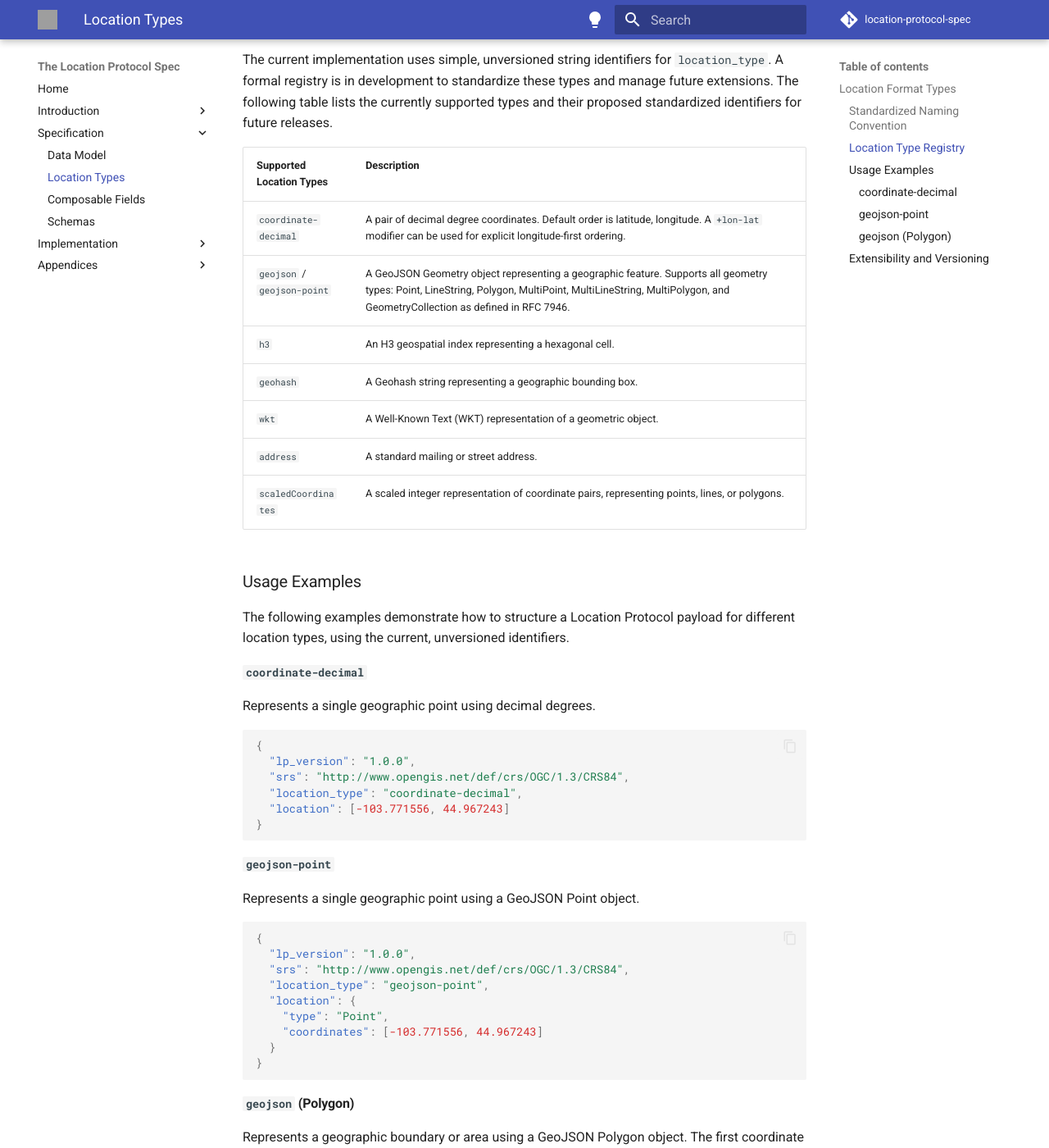
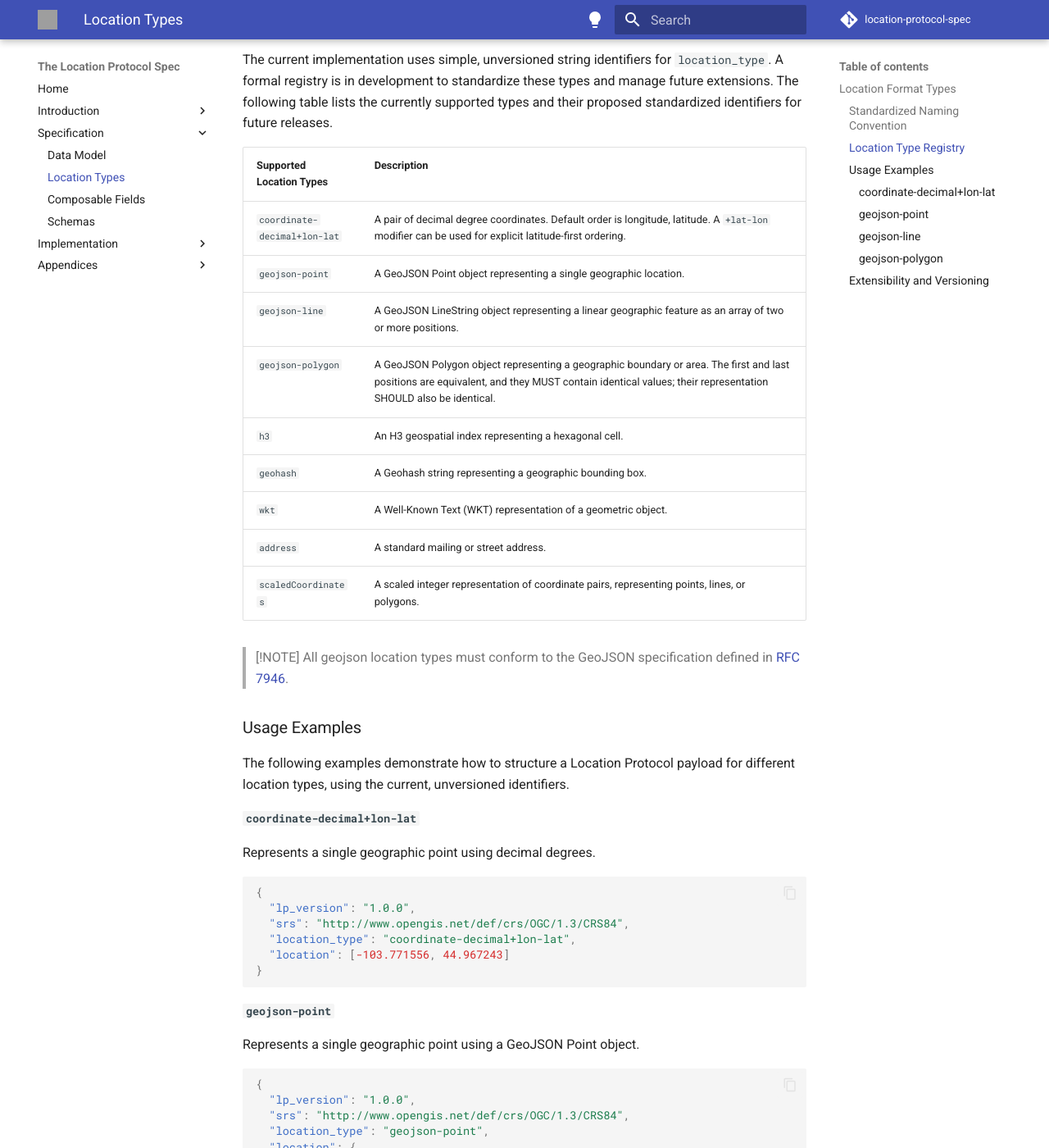
Before and after one commit to DecentralizedGeo/location-protocol-spec, an MkDocs documentation site: the page built from docs/spec-page/specification/location-types.md, in a window 1280 px wide and 1400 px high, scrolled down 958 px. Shown: the whole window at 82% size. Built offline with MkDocs 1.6.1 and Material for MkDocs 9.7.7, drawn with Linux system fonts in a browser that asks for light colours; comment, search, counter and statistics services are not loaded; some of the changed text lies outside the part shown; grey boxes are pictures that could not be loaded.

Commit message:
Refines location type specification
Standardizes coordinate-decimal ordering to longitude-first by default and renames the type for explicit clarity.

Breaks down generic GeoJSON type into distinct `geojson-point`, `geojson-line`, and `geojson-polygon` types. This provides more specific definitions, aligns better with the GeoJSON specification (RFC 7946), and includes new usage examples to enhance understanding.

````diff
--- a/docs/spec-page/specification/location-types.md
+++ b/docs/spec-page/specification/location-types.md
@@ -14,7 +14,7 @@ The recommended pattern is:
 - **Namespace**: A prefix indicating the origin and stability of the type.
   - `lp`: Reserved for core types officially maintained and guaranteed by the Location Protocol.
   - `community`: Used for experimental or specialized types submitted by the community for broader use.
-- **Type**: A descriptive, lowercase string identifying the data format (e.g., `coordinate-decimal`, `geojson-point`).
+- **Type**: A descriptive, lowercase string identifying the data format (e.g., `coordinate-decimal+lon-lat`, `geojson-point`).
 - **v<major>**: A major version number, prefixed with `v`, to denote the revision of the type's specification. This is incremented only for backward-incompatible changes.
 
 ### Location Type Registry
@@ -23,19 +23,23 @@ The current implementation uses simple, unversioned string identifiers for `loca
 
 | Supported Location Types    | Description                                                                                                                                          |
 | :-------------------------- | :--------------------------------------------------------------------------------------------------------------------------------------------------- |
-| `coordinate-decimal`        | A pair of decimal degree coordinates. Default order is latitude, longitude. A `+lon-lat` modifier can be used for explicit longitude-first ordering. |
-| `geojson` / `geojson-point` | A GeoJSON Geometry object representing a geographic feature. Supports all geometry types: Point, LineString, Polygon, MultiPoint, MultiLineString, MultiPolygon, and GeometryCollection as defined in RFC 7946. |
+| `coordinate-decimal+lon-lat`        | A pair of decimal degree coordinates. Default order is longitude, latitude. A `+lat-lon` modifier can be used for explicit latitude-first ordering. |
+| `geojson-point`           | A GeoJSON Point object representing a single geographic location.                                                                                   |
+| `geojson-line`            | A GeoJSON LineString object representing a linear geographic feature as an array of two or more positions.                                                                                 |
+| `geojson-polygon`         | A GeoJSON Polygon object representing a geographic boundary or area. The first and last positions are equivalent, and they MUST contain identical values; their representation SHOULD also be identical. |
 | `h3`                        | An H3 geospatial index representing a hexagonal cell.                                                                                                |
 | `geohash`                   | A Geohash string representing a geographic bounding box.                                                                                             |
 | `wkt`                       | A Well-Known Text (WKT) representation of a geometric object.                                                                                        |
 | `address`                   | A standard mailing or street address.                                                                                                                |
 | `scaledCoordinates`         | A scaled integer representation of coordinate pairs, representing points, lines, or polygons.                                                        |
 
+> [!NOTE] All geojson location types must conform to the GeoJSON specification defined in [RFC 7946](https://datatracker.ietf.org/doc/html/rfc7946).
+
 ### Usage Examples
 
 The following examples demonstrate how to structure a Location Protocol payload for different location types, using the current, unversioned identifiers.
 
-#### `coordinate-decimal`
+#### `coordinate-decimal+lon-lat`
 
 Represents a single geographic point using decimal degrees.
 
@@ -43,7 +47,7 @@ Represents a single geographic point using decimal degrees.
 {
   "lp_version": "1.0.0",
   "srs": "http://www.opengis.net/def/crs/OGC/1.3/CRS84",
-  "location_type": "coordinate-decimal",
+  "location_type": "coordinate-decimal+lon-lat",
   "location": [-103.771556, 44.967243]
 }
 ```
@@ -64,15 +68,34 @@ Represents a single geographic point using a GeoJSON Point object.
 }
 ```
 
-#### `geojson` (Polygon)
+#### `geojson-line`
 
-Represents a geographic boundary or area using a GeoJSON Polygon object. The first coordinate array defines the outer boundary; subsequent arrays define holes (if any).
+Represents a linear geographic feature using a GeoJSON LineString object.
 
 ```json
 {
   "lp_version": "1.0.0",
   "srs": "http://www.opengis.net/def/crs/OGC/1.3/CRS84",
-  "location_type": "geojson",
+  "location_type": "geojson-line",
+  "location": {
+    "type": "LineString",
+    "coordinates": [
+      [-103.771556, 44.967243],
+      [-103.761556, 44.977243]
+    ]
+  }
+}
+```
+
+#### `geojson-polygon`
+
+Represents a geographic boundary or area using a GeoJSON Polygon object.
+
+```json
+{
+  "lp_version": "1.0.0",
+  "srs": "http://www.opengis.net/def/crs/OGC/1.3/CRS84",
+  "location_type": "geojson-polygon",
   "location": {
     "type": "Polygon",
     "coordinates": [
````
